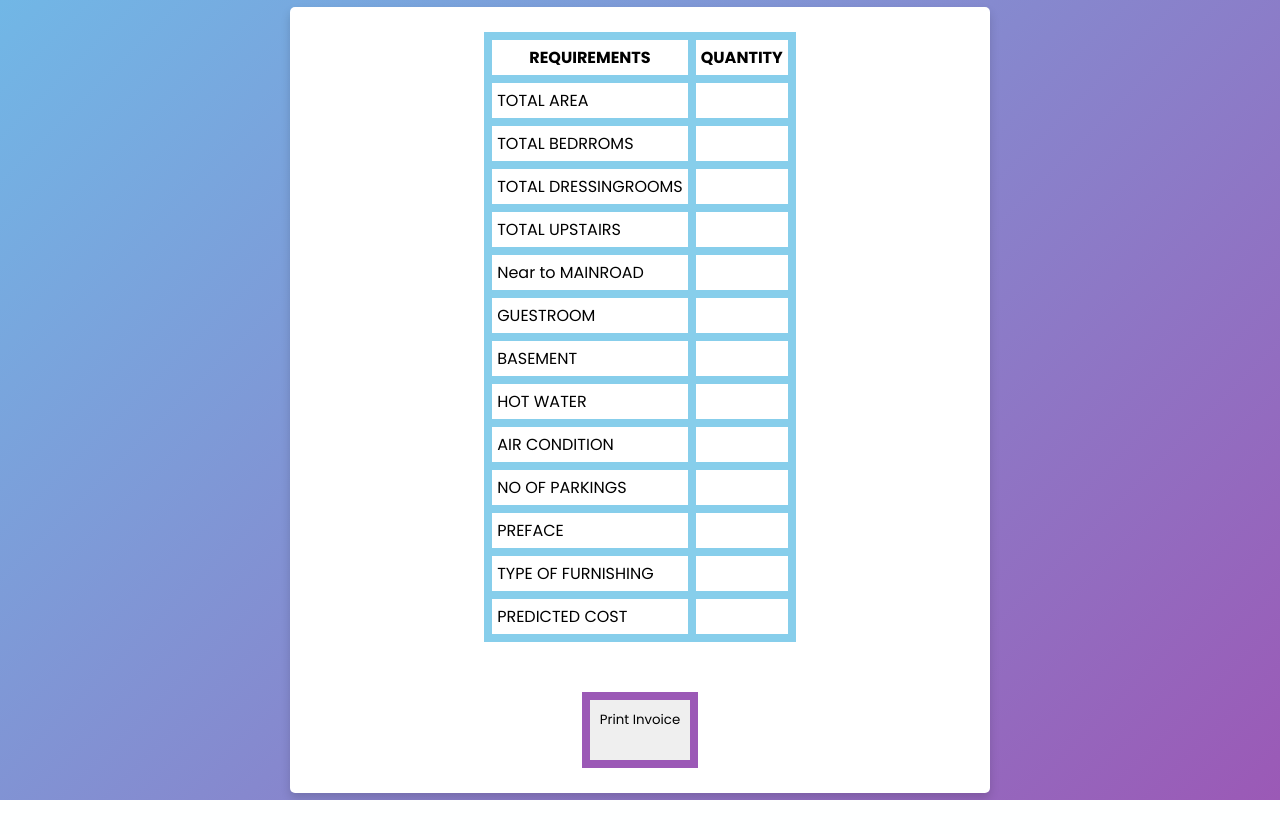
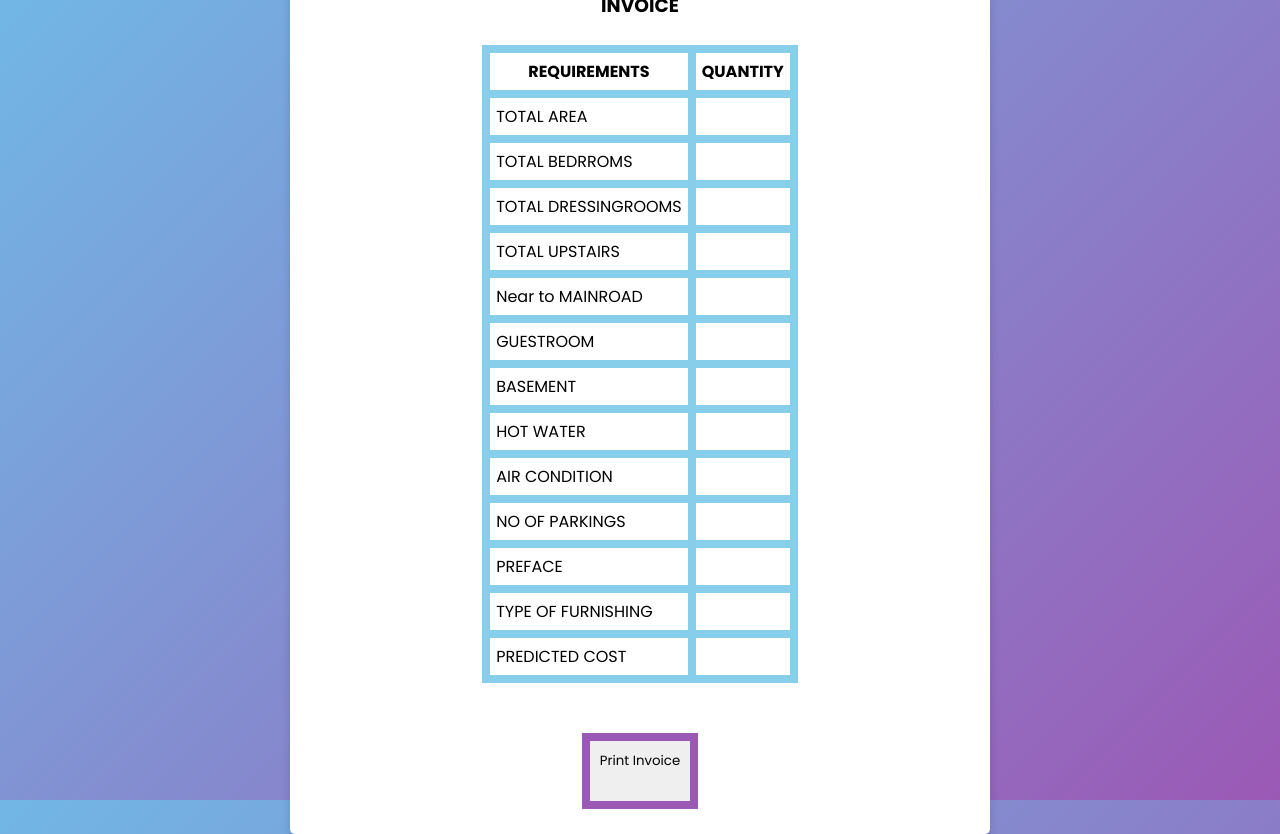
Before and after one commit to udaykiran927/ML_model_deployments, a Flask app: template templates/submit.html in a window 1280 px wide. Before the commit the page ends 800 px from the top, so only its background shows below. Run offline with Flask 2, Linux system fonts and the light colour scheme; the template is opened without the code that fills it, so the values that code supplies are empty; parts of the project's set-up code (start-up, migrations or seed data) failed here and were passed over.

Commit message:
Update submit.html

```diff
--- a/templates/submit.html
+++ b/templates/submit.html
@@ -7,7 +7,7 @@
           border-collapse: collapse;
         }
         th, td {
-          padding: 5px;
+          padding: 6px;
         }
         @media Print {
             body * {
@@ -21,6 +21,7 @@
             border: 8px solid #9b59b6;
             padding:10px;
         }
+
     </style>
     <meta charset="UTF-8">
     <meta http-equiv="X-UA-Compatible" content="IE=edge">
@@ -35,6 +36,7 @@
             <div class="user-details">
                 <div class="input-box">
                   <center>
+                    <h3>INVOICE</h3><br>
                     <table border="2">
                         <tr>
                             <th padd>REQUIREMENTS</th>
```
